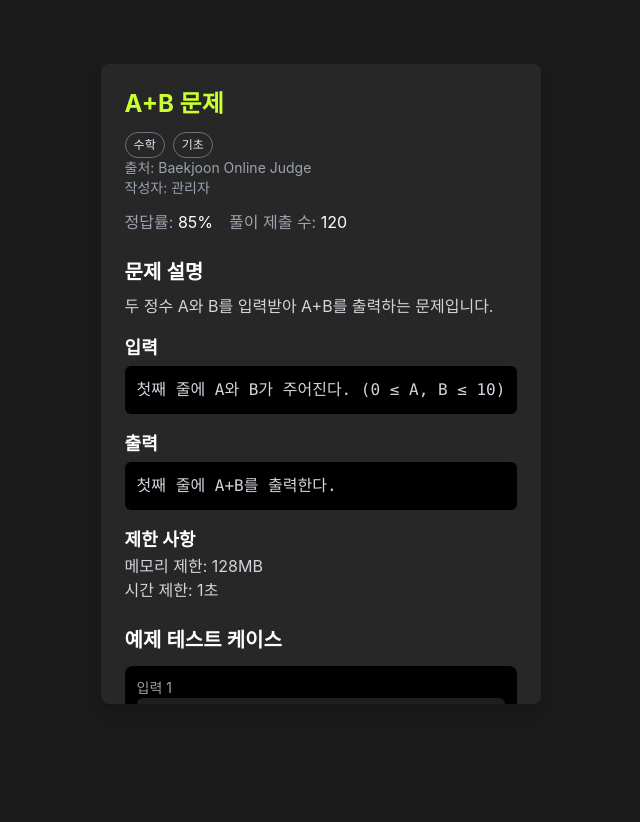
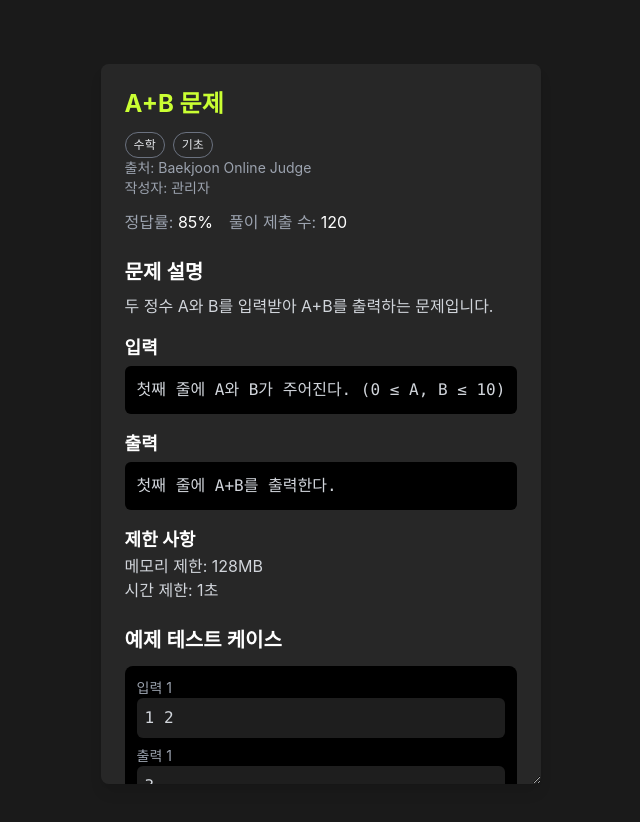
Before and after one commit to Hantorism/leita-client, a React (Create React App) app: page /problems/1 in a window 1280 px wide. Shown: the top 822 px of the page, without its empty margins (319-959 px from the left). Before the commit the page ends 800 px from the top, so only its background shows below. Built offline with nearby package versions, Linux system fonts and the light colour scheme; no server answers.

Commit message:
feat: 상세페이지 스크롤

```diff
--- a/src/components/pages/ProblemsDetail.jsx
+++ b/src/components/pages/ProblemsDetail.jsx
@@ -65,8 +65,11 @@ const ProblemDetail = () => {
     }
 
     return (
-        <div className="flex flex-col min-h-screen  bg-[#1A1A1A] text-white px-[10%] py-[5%]">
-            <div className="max-w-3xl mx-auto bg-[#2A2A2A] bg-opacity-90 p-6 rounded-lg shadow-lg max-h-[80vh] overflow-y-auto">
+        <div className="flex flex-col min-h-screen bg-[#1A1A1A] text-white px-[10%] py-[5%]">
+            <div
+                className="max-w-3xl mx-auto bg-[#2A2A2A] bg-opacity-90 p-6 rounded-lg shadow-lg max-h-[90vh] overflow-y-auto resize-x min-w-[300px] max-w-[90vw]"
+                style={{ resize: "horizontal", overflowX: "auto" }}
+            >
                 <h1 className="text-2xl font-bold text-[#CAFF33]">{problem.title}</h1>
 
                 <div className="mt-3">
```
